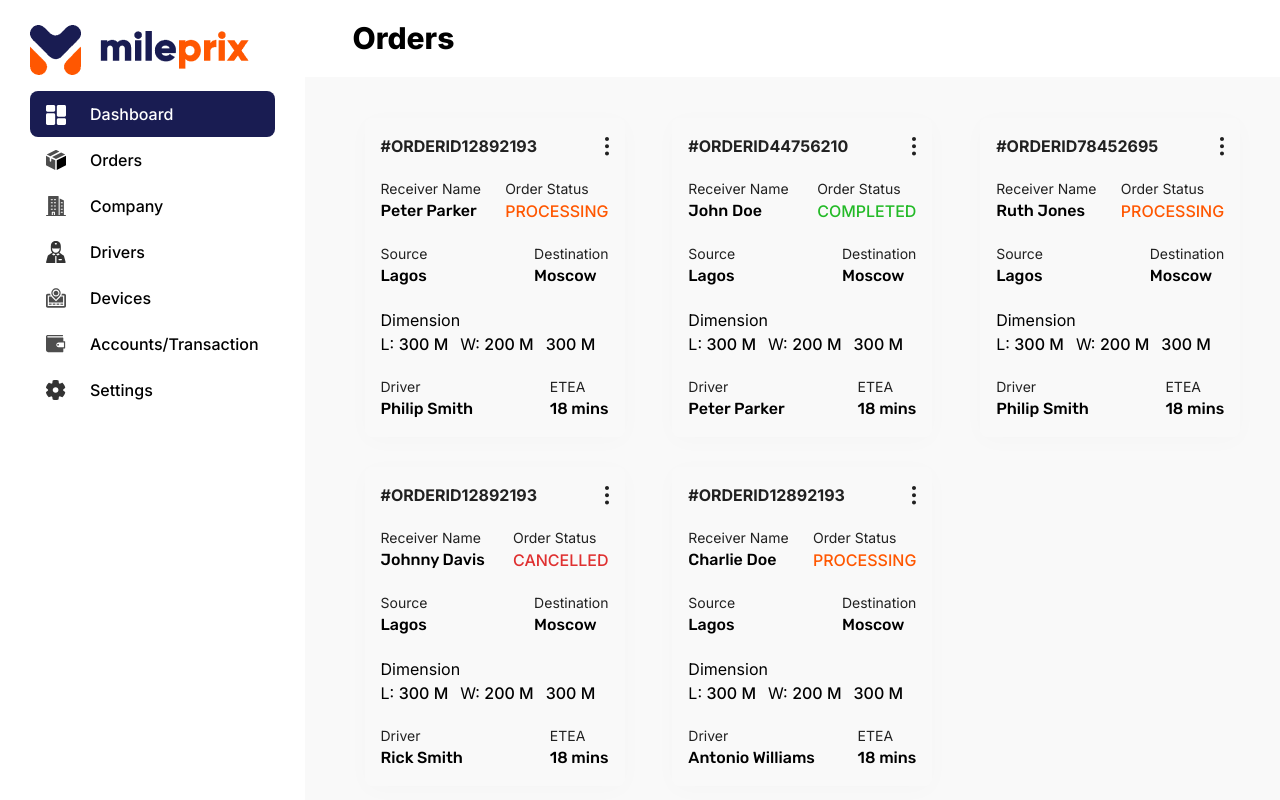
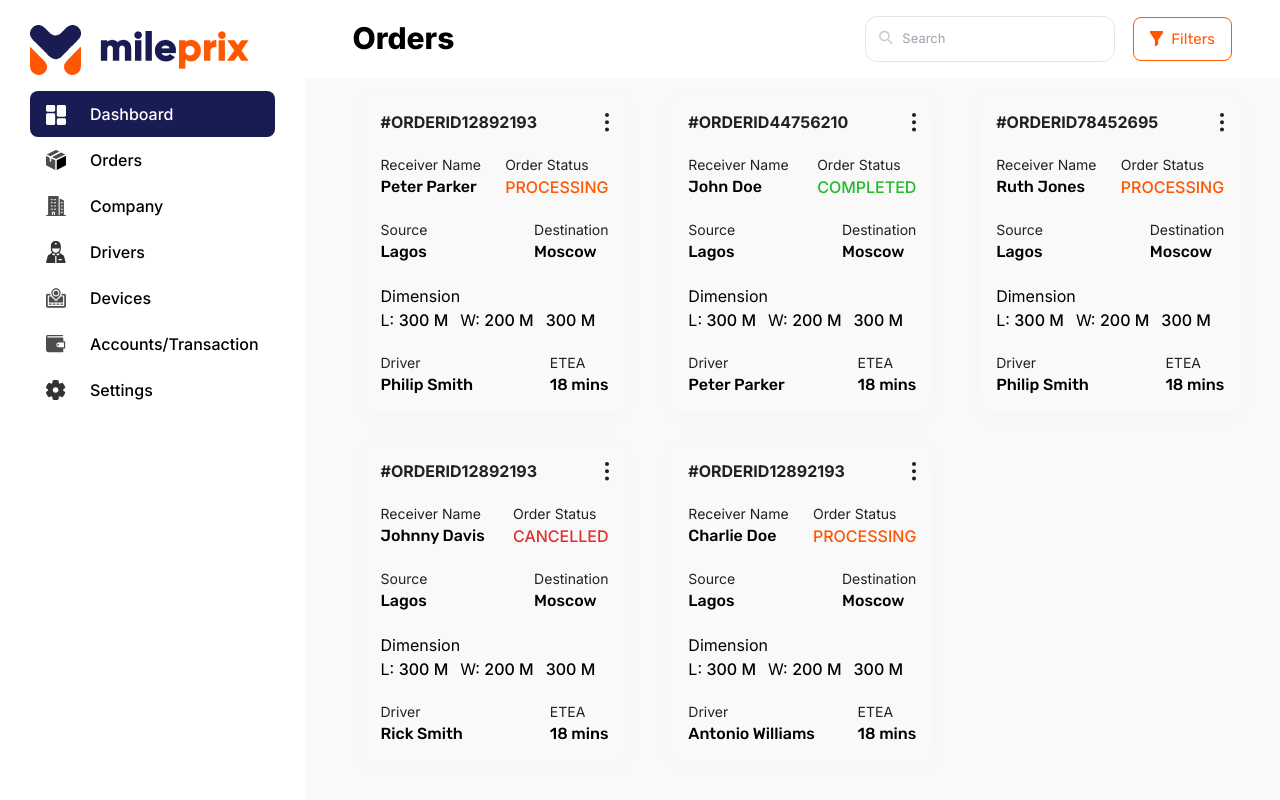
Before and after one commit to Raja-Abbas/Mileprix, a Next.js app: page /order in a window 1280 px wide. Built offline with nearby package versions, Linux system fonts and the light colour scheme.

Commit message:
filter search bar

```diff
--- a/src/app/components/dashboard.tsx
+++ b/src/app/components/dashboard.tsx
@@ -43,8 +43,7 @@ const DashboardContent: React.FC = () => {
         {cardData.map((card, index) => (
           <div
             key={index}
-            className="bg-white hover:shadow-2xl hover:bg-gray-200 cursor-pointer transition-all md:w-[346px] h-[120px] w-full flex flex-col md:flex-row items-center justify-start p-4 px-6 shadow-lg rounded-lg"
-          >
+            className="bg-white hover:shadow-2xl hover:bg-gray-200 cursor-pointer transition-all md:w-[346px] h-[120px] w-full flex flex-col md:flex-row items-center justify-start p-4 px-6 shadow-lg rounded-lg">
             <Image
               src={card.image}
               alt={card.title}
--- a/src/app/components/header.tsx
+++ b/src/app/components/header.tsx
@@ -1,5 +1,6 @@
 import React from "react";
-
+import search from '../../../public/Search.svg'
+import filter from '../../../public/filter.svg'
 interface HeaderProps {
   activeMenu: string;
 }
@@ -7,12 +8,29 @@ interface HeaderProps {
 const Header: React.FC<HeaderProps> = ({ activeMenu }) => {
   return (
     <>
-        <div className="flex fixed justify-between p-4 px-12 bg-white w-[100%]">
+      <div className="adjust_header flex fixed justify-between p-4 px-12 bg-white items-center">
+        <div>
       <h1 className="text-[30px] font-[800]">{activeMenu.charAt(0).toUpperCase() + activeMenu.slice(1)}</h1>
+      </div>
+      <div className="relative flex items-center space-x-[18px]">
+        <img className="absolute top-[14px] left-8" src={search.src}></img>
+      <input className="rounded-xl text-[#B9B9B9] text-[13px] font-[400] w-[250px] py-3 pl-9 pr-2 border-[1px] border-[#E4E4E4]" type="text" placeholder="Search"/>
+            {/* filter */}
+            <div>
+        <button className="rounded-xl border-[#FF5701]">
+          {/* flex */}
+          <div className="px-4 flex py-[10px] space-x-2 items-center border-[#FF5701] rounded-lg border-[1px]">
+          {/* img */}
+            <div>
+              <img src={filter.src}></img>
+            </div>
+            {/* text */}
+            <div className="font-Rubik text-[15px] font-[400] text-[#FF5701]">Filters</div>
+          </div>
+        </button>
+      </div>
+      </div>
     </div>
-    <div>
-      <input type="text" placeholder="enter something" />
-      </div>
     </>
 
   );
--- a/src/app/components/orders.tsx
+++ b/src/app/components/orders.tsx
@@ -1,4 +1,4 @@
-import { colors } from "@mui/material";
+import { cardClasses, colors } from "@mui/material";
 import dropdown from './../../../public/dropdown.svg';
 import React from "react";
 
@@ -72,6 +72,7 @@ const OrdersContent: React.FC = () => {
   ];
 
   return (
+    <div className="max-w-[1400px] mx-auto">
     <div className="grid grid-cols-3 gap-x-8 ml-9">
       {cardData.map((card, index) => (
         // parent container
@@ -140,6 +141,7 @@ const OrdersContent: React.FC = () => {
         </div>
       ))}
     </div>
+    </div>
   );
 }
 export default OrdersContent;
--- a/src/app/components/sidebar.tsx
+++ b/src/app/components/sidebar.tsx
@@ -72,7 +72,7 @@ const Sidebar: React.FC<SidebarProps> = ({ handleMenuClick }) => {
         id="logo-sidebar"
         className={`${
           isSidebarVisible ? "block" : "hidden"
-        } lg:block fixed lg:static z-40 bg-white h-full flex gap-8 font-inter font-[500] text-[16px] leading-[30px] flex-col items-start pt-[25px] px-[30px]`}
+        } lg:block z-40 bg-white h-full flex gap-8 font-inter font-[500] text-[16px] leading-[30px] flex-col items-start pt-[25px] px-[30px]`}
         aria-label="Sidebar"
       >
         {/* Close button for smaller screens */}
--- a/src/app/dashboard/page.tsx
+++ b/src/app/dashboard/page.tsx
@@ -13,13 +13,13 @@ const Layout: React.FC = () => {
   const handleMenuClick = (menu: string) => {
     setActiveMenu(menu);
     setSelectedMenu(menu);
-    };
-
-
+  };
   return (
-    <div className="flex bg-white h-screen overflow-hidden">
+    <div className="flex bg-white overflow-hidden">
+      <div className="w-[320px]">
       <Sidebar handleMenuClick={handleMenuClick}/>
-      <div className="relative flex flex-1 flex-col overflow-y-auto overflow-x-hidden">
+      </div>
+      <div className="relative flex justify-between flex-1 flex-col overflow-y-auto overflow-x-hidden">
         <Header activeMenu={activeMenu} />
         <div className="mx-auto bg-[#F9F9F9] h-screen w-[100%] p-4 md:p-6 2xl:p-10">
         <Main selectedMenu={selectedMenu}/>
--- a/src/app/globals.css
+++ b/src/app/globals.css
@@ -7,3 +7,6 @@
     border-radius:8px;
     padding:16px;
 }
+.adjust_header{
+    width: -webkit-fill-available;
+}
--- a/src/app/order/page.tsx
+++ b/src/app/order/page.tsx
@@ -16,10 +16,10 @@ const Layout: React.FC = () => {
 
 
   return (
-    <div className="flex bg-white h-screen overflow-hidden">
+    <div className="flex bg-white h-screen">
       <Sidebar handleMenuClick={handleMenuClick}/>
-      <div className="relative flex flex-1 flex-col overflow-y-auto overflow-x-hidden">
-        <Header activeMenu={activeMenu} />
+      <div className="relative flex flex-1 flex-col">
+       <Header activeMenu={activeMenu}/>
         <div className="mx-auto bg-[#F9F9F9] h-screen w-[100%] p-4 md:p-6 2xl:p-10">
         <Main selectedMenu={selectedMenu}/>
         </div>
```
Also changed, not shown: public/Search.svg (added), public/filter.svg (added).
